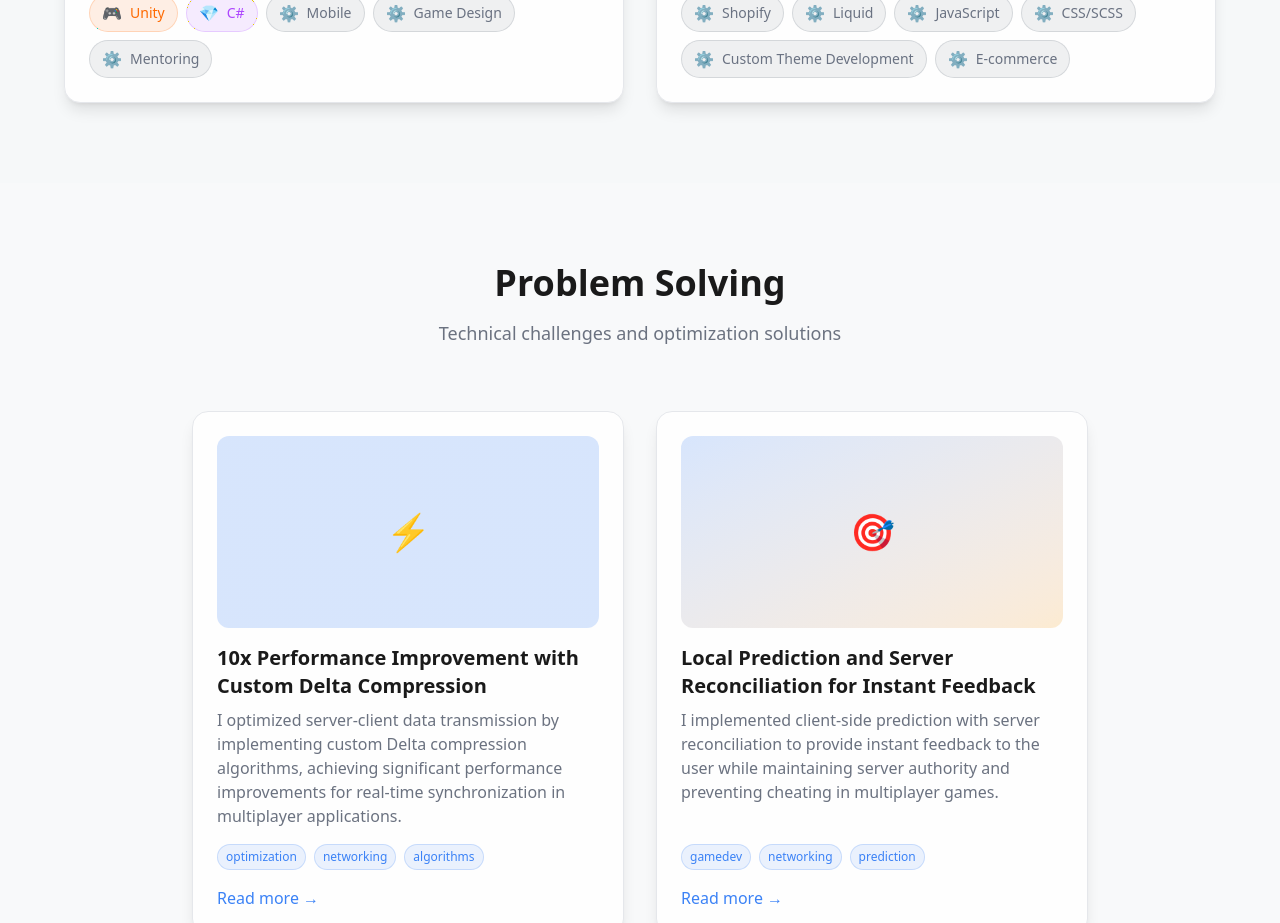
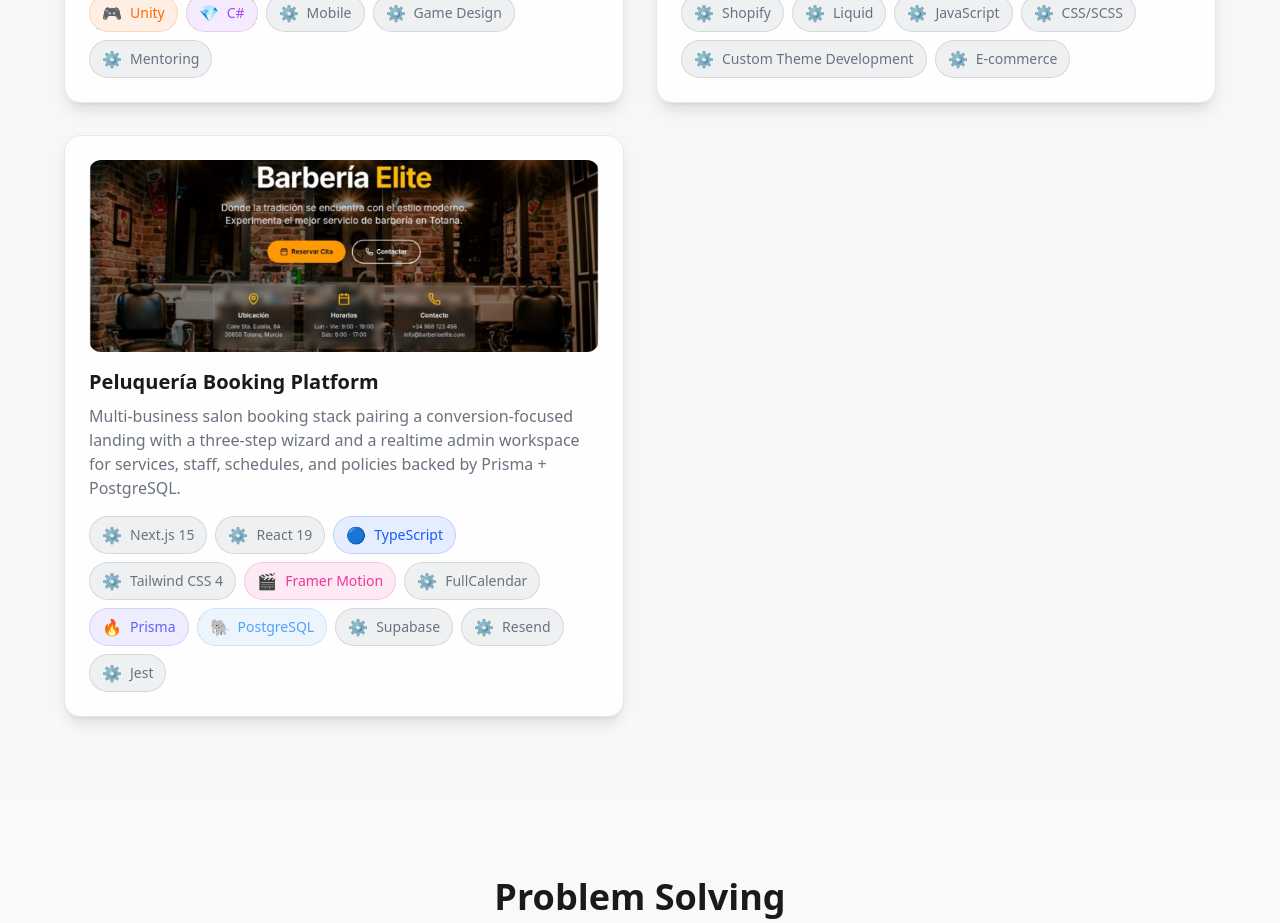
Before and after one commit to ewejose123/Portfolio-Website, a Next.js app: page /en in a window 1280 px wide. Shown: the part 3100-4023 px from the top of the page. Built offline with nearby package versions, Linux system fonts and the light colour scheme; no server answers.

Commit message:
Add Peluquería Booking Platform project
Introduced a new project card for the Peluquería Booking Platform in the projects section, including its image, GitHub link, and technology stack. Updated English and Spanish translations to include title, summary, and technologies for this project.

```diff
--- a/src/app/[locale]/page.tsx
+++ b/src/app/[locale]/page.tsx
@@ -243,6 +243,34 @@ export default async function Home({ params }: { params: Promise<{ locale: strin
                                 </div>
                             </a>
                         </AnimatedSection>
+                        <AnimatedSection animation="fadeInUp" delay={500}>
+                            {/* Peluquería Booking Platform project card */}
+                            <a
+                                href="https://github.com/ewejose/peluqueria-booking-platform"
+                                target="_blank"
+                                rel="noopener noreferrer"
+                                className="block"
+                            >
+                                <div className="p-6 pb-6 rounded-2xl border border-border bg-card hover:border-accent/50 transition-all duration-300 transform hover:scale-105 shadow-lg hover:shadow-xl h-full flex flex-col">
+                                    <div className="h-48 rounded-xl overflow-hidden mb-4 relative">
+                                        <Image
+                                            src="/projects/peluqueria.png"
+                                            alt="Peluquería Booking Platform - Multi-salon booking system"
+                                            fill
+                                            className="object-cover transition-transform duration-300 hover:scale-105"
+                                            sizes="(max-width: 768px) 100vw, 50vw"
+                                        />
+                                    </div>
+                                    <h3 className="text-xl font-semibold text-foreground mb-2">{t("projects.items.peluqueria-booking.title")}</h3>
+                                    <p className="text-muted-foreground mb-4 flex-1">{t("projects.items.peluqueria-booking.summary")}</p>
+                                    <div className="flex flex-wrap gap-2 mt-auto">
+                                        {(t.raw("projects.items.peluqueria-booking.technologies") as string[]).map((tech: string, index: number) => (
+                                            <TechnologyIcon key={index} technology={tech} />
+                                        ))}
+                                    </div>
+                                </div>
+                            </a>
+                        </AnimatedSection>
                     </div>
                 </div>
             </section>
--- a/src/i18n/translations/en.json
+++ b/src/i18n/translations/en.json
@@ -66,6 +66,11 @@
         "title": "OtakuCollector",
         "summary": "Professional e-commerce platform specializing in anime products. Built with Shopify using a fully custom theme and advanced custom logic for product management, inventory tracking, and customer experience optimization.",
         "technologies": ["Shopify", "Liquid", "JavaScript", "CSS/SCSS", "Custom Theme Development", "E-commerce"]
+      },
+      "peluqueria-booking": {
+        "title": "Peluquería Booking Platform",
+        "summary": "Multi-business salon booking stack pairing a conversion-focused landing with a three-step wizard and a realtime admin workspace for services, staff, schedules, and policies backed by Prisma + PostgreSQL.",
+        "technologies": ["Next.js 15", "React 19", "TypeScript", "Tailwind CSS 4", "Framer Motion", "FullCalendar", "Prisma", "PostgreSQL", "Supabase", "Resend", "Jest"]
       }
     }
   },
--- a/src/i18n/translations/es.json
+++ b/src/i18n/translations/es.json
@@ -66,6 +66,11 @@
         "title": "OtakuCollector",
         "summary": "Plataforma de e-commerce profesional especializada en productos de anime. Construida con Shopify usando un tema completamente personalizado y lógica avanzada para gestión de productos, seguimiento de inventario y optimización de experiencia del cliente.",
         "technologies": ["Shopify", "Liquid", "JavaScript", "CSS/SCSS", "Desarrollo de Temas Personalizados", "E-commerce"]
+      },
+      "peluqueria-booking": {
+        "title": "Plataforma de Reservas para Peluquerías",
+        "summary": "Ecosistema de reservas multi-sucursal que combina landing enfocada en conversión con un flujo de tres pasos y un panel admin en tiempo real para servicios, profesionales, horarios y políticas respaldado por Prisma + PostgreSQL.",
+        "technologies": ["Next.js 15", "React 19", "TypeScript", "Tailwind CSS 4", "Framer Motion", "FullCalendar", "Prisma", "PostgreSQL", "Supabase", "Resend", "Jest"]
       }
     }
   },
```
Also changed, not shown: public/projects/peluqueria.png (added).
